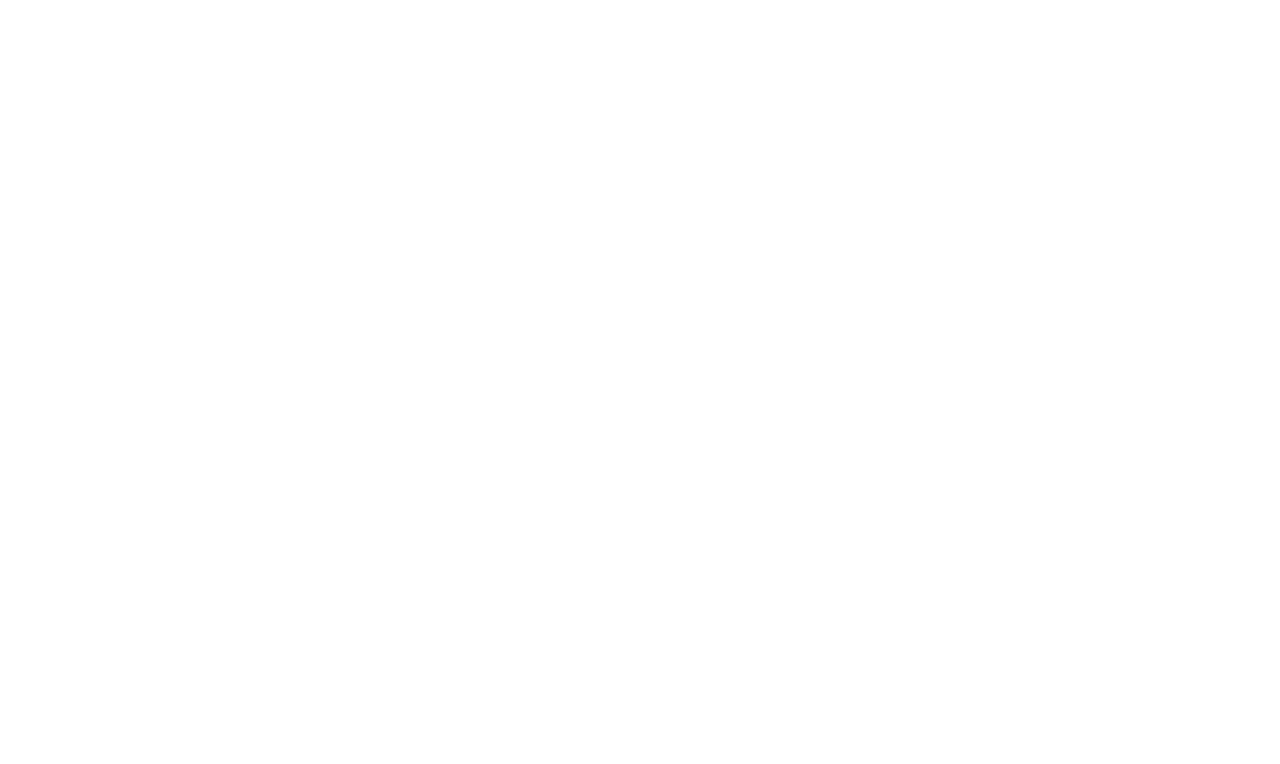
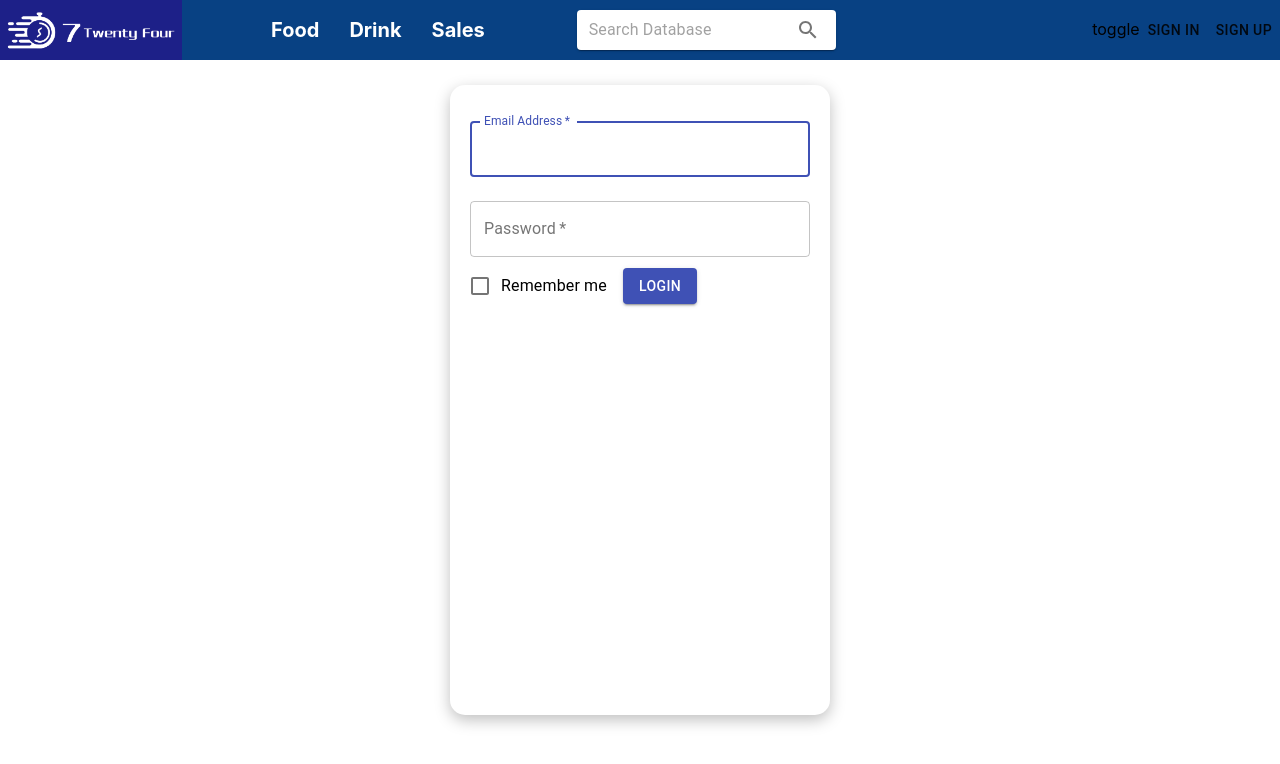
Before and after one commit to HoKwongHO/IT-Project, a React (Create React App) app in the folder public/front-end/: page /stafflogin in a window 1280 px wide. Before the commit this address had no page. Shown: the top 764 px of the page. Built offline with nearby package versions, Linux system fonts and the light colour scheme.

Commit message:
staff login function

```diff
--- /dev/null
+++ b/public/front-end/src/Login/staffLogin.js
@@ -0,0 +1,91 @@
+import React, { useState } from 'react';
+import { Button, Checkbox, FormControlLabel, TextField } from '@material-ui/core';
+import './login.css'
+import { makeStyles } from '@material-ui/core/styles';
+import Header from '../Components/Header';
+
+
+
+const useStyles = makeStyles((theme) => ({
+  root: {
+    '& .MuiTextField-root': {
+      margin: theme.spacing(1),
+      width: '25ch',
+    },
+  },
+}));
+
+
+
+function Login() {
+  const classes = useStyles();
+  const [email, setEmail] = useState("");
+  const [password, setPassword] = useState("");
+  //const [isLogin,setLogin] = useState(true);
+  const loginbtn = async () => {
+    const res = await fetch("http://localhost:3030/stafflogin", { method: "post", headers: { "Content-type": "application/json" }, body: JSON.stringify({ email, password }) });
+    const data = await res.json();
+    console.log(data);
+    window.location = '/';
+  };
+
+
+
+  const handleEmail = (e) => {
+    setEmail(e.target.value);
+  };
+
+  const handlePassword = (e) => {
+    setPassword(e.target.value);
+  };
+
+  return (
+
+    <div className='wrapper'>
+      <Header></Header>
+      <form className={classes.form} noValidate>
+       <div className = 'loginWrapper'>
+      <TextField
+            variant="outlined"
+            margin="normal"
+            required
+            fullWidth
+            id="email"
+            label="Email Address"
+            name="email"
+            // autoComplete="email"
+            autoFocus
+            onChange={handleEmail}
+          />
+        <TextField
+            variant="outlined"
+            margin="normal"
+            required
+            fullWidth
+            name="password"
+            label="Password"
+            type="password"
+            id="password"
+            // autoComplete="current-password"
+            onChange={handlePassword}
+          />
+        <FormControlLabel
+            control={<Checkbox value="remember" color="primary" />}
+            label="Remember me"
+          />
+        <Button variant="contained" color="primary" onClick={loginbtn}>
+          Login
+        </Button>
+        {/* <SignIn></SignIn> */}
+
+      </div>
+      </form>
+    </div>
+
+  );
+}
+
+
+
+
+export default Login;
--- a/public/front-end/src/router.js
+++ b/public/front-end/src/router.js
@@ -6,6 +6,7 @@
 import Register from './Register/register';
 import Demo from './demopage/submit'
 import Search from './Components/Search/Search';
+import Stafflogin from './Login/staffLogin';
 
 function App() {
 
@@ -16,6 +17,7 @@
       <Route path="/register" element={<Register />} />
       <Route path='/demo' element = {<Demo />} />
       <Route path='/search' element = {<Search />} />
+      <Route path='/stafflogin' element = {<Stafflogin />} />
     </Routes>
   </BrowserRouter>
 }
```
Also changed, not shown: 1 other file (tests, documents, lock files or other folders).
